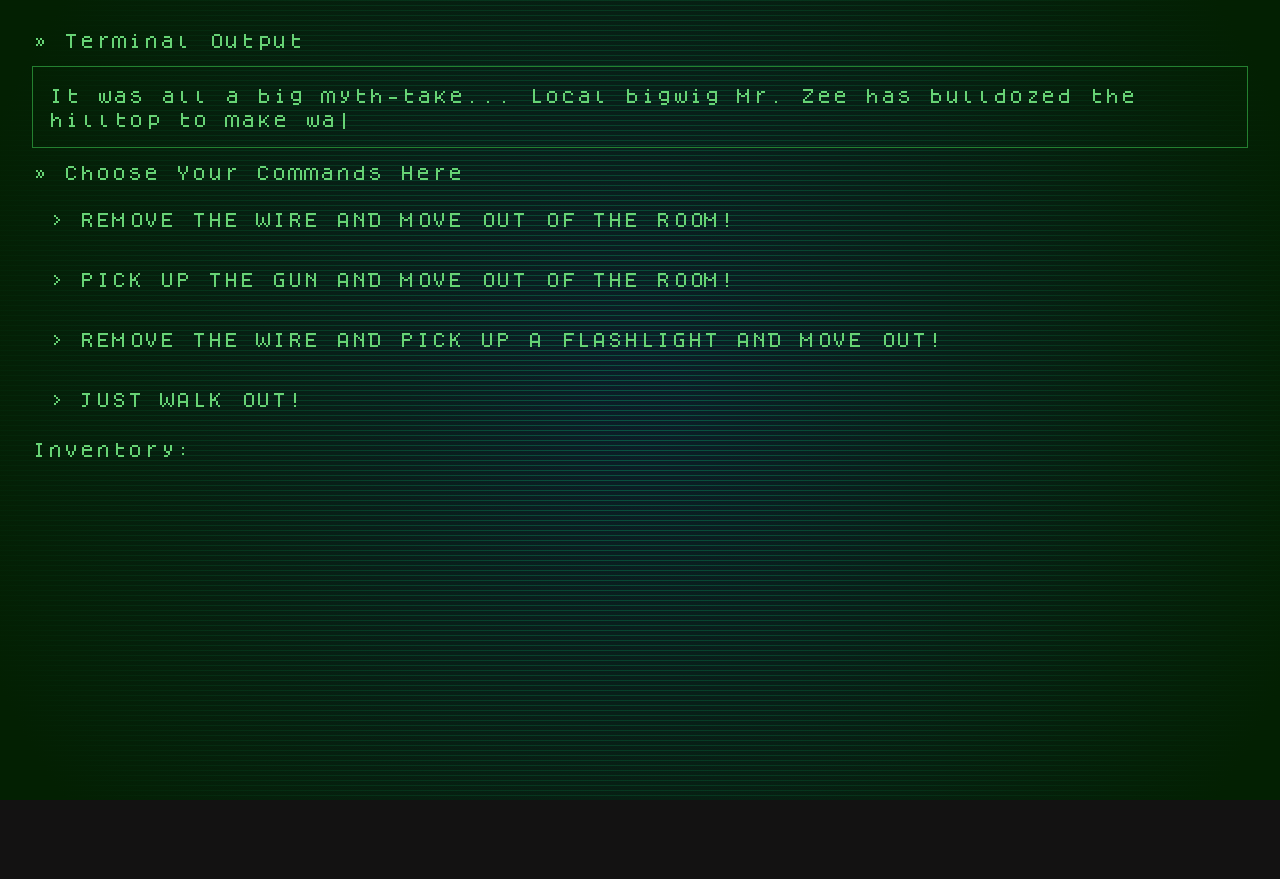
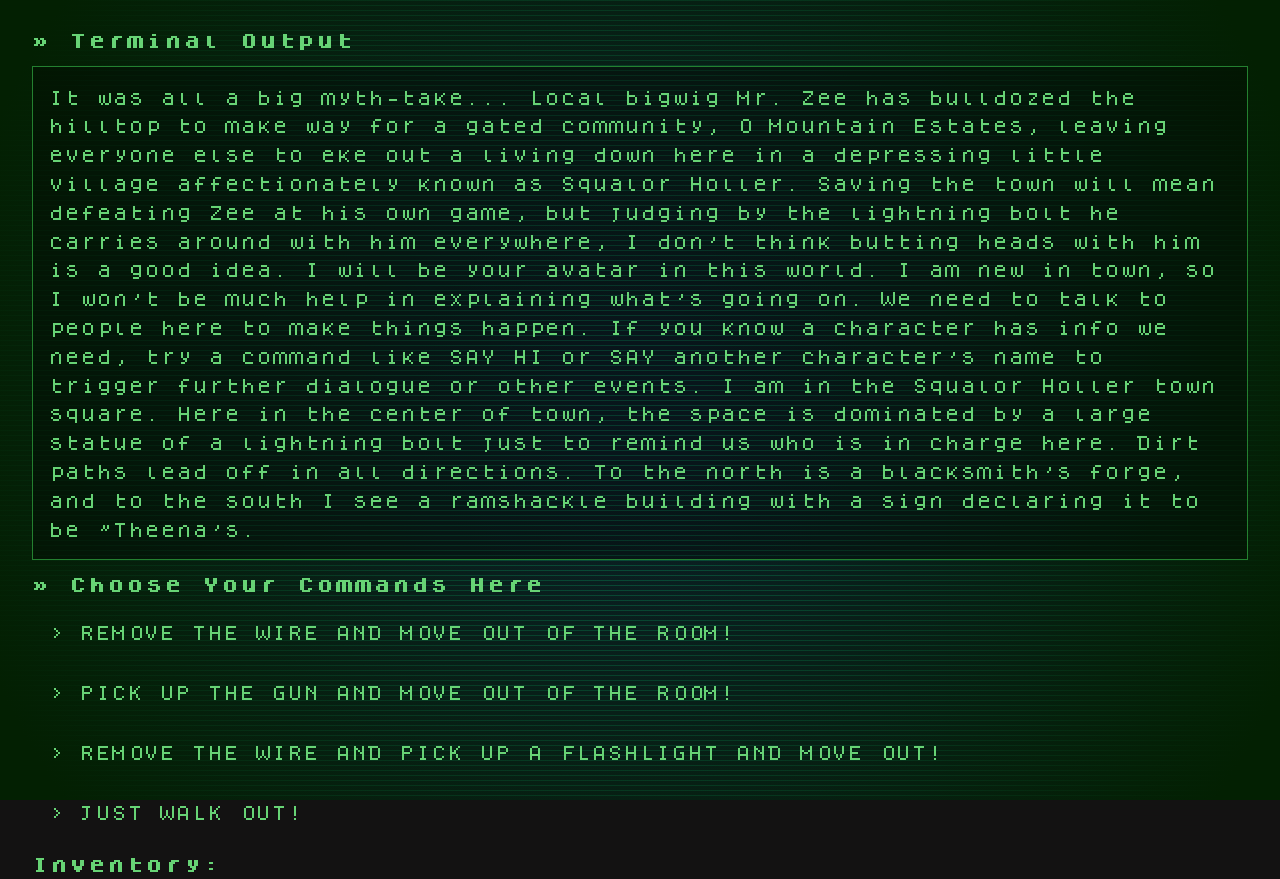
Before and after one commit to X-e-n-o-r/Adventure-Game, a React (Vite) app: page / in a window 1280 px wide. Before the commit the page ends 800 px from the top, so only its background shows below. Built offline with nearby package versions, Linux system fonts and the light colour scheme.

Commit message:
design update

```diff
--- a/package.json
+++ b/package.json
@@ -12,7 +12,8 @@
   "dependencies": {
     "react": "^18.2.0",
     "react-dom": "^18.2.0",
-    "react-type-animation": "^3.0.1"
+    "react-type-animation": "^3.0.1",
+    "text-type-animation-effect-react": "^1.2.9"
   },
   "devDependencies": {
     "@types/react": "^18.0.28",
--- a/src/App.tsx
+++ b/src/App.tsx
@@ -2,7 +2,6 @@ import React from "react"
 import Game from "./Game"
 import ItemsType from "./types/ItemsType"
 import { option } from "./types/GameType"
-import { TypeAnimation } from 'react-type-animation';
 
 const App: React.FC = () => {
   const [nodeId, setNodeId] = React.useState(1)
@@ -48,10 +47,22 @@ const App: React.FC = () => {
 		else return "";
 	};
 
+  const checkIsDisabled2 = (option: option) => {
+		let isDisabled = false;
+		if (option.required) {
+			option.required.forEach((item) => {
+				if (!inventory[item]) {
+					isDisabled = true;
+				}
+			});
+		}
+		if (isDisabled) return true;
+		else return false;
+	};
+
   return (
     <>
     <svg
-      xmlns="http://www.w3.org/2000/svg"
       width="100%"
       height="100%"
       className="mainBgStripes"
@@ -73,16 +84,14 @@ const App: React.FC = () => {
       <div className="terminal-output-wrap">
         <h1 className="term-out">» Terminal Output</h1>
         <div className="terminal-output">
-        <TypeAnimation
-        sequence={[
-          node.title
-        ]}/>
+          {node.title}
         </div>
       </div>
       <div className="user-input-wrap">
         <h1>» Choose Your Commands Here</h1>
         {node.options.map((option, index) => (
           <button
+          disabled={checkIsDisabled2(option)}
           className={checkIsDisabled(option)}
           onClick={() => {onOptionClick(index)
           }}
@@ -91,7 +100,7 @@ const App: React.FC = () => {
           </button>
         ))}
       </div>
-      <div className="inventory">Inventory: {renderInventory()}</div>
+      <h1 className="inventory">Inventory: <br/>{renderInventory()}</h1>
     </div>
     </>
   )
--- a/src/Game.tsx
+++ b/src/Game.tsx
@@ -4,12 +4,8 @@ import GameType from "./types/GameType";
 const Game: GameType = {
 	1: {
 		title:
-			`It was all a big myth-take...
-
-			Local bigwig Mr. Zee has bulldozed the hilltop to make way for a gated community, O Mountain Estates, leaving everyone else to eke out a living down here in a depressing little village affectionately known as Squalor Holler. Saving the town will mean defeating Zee at his own game, but judging by the lightning bolt he carries around with him everywhere, I don't think butting heads with him is a good idea.
-
+			`It was all a big myth-take... Local bigwig Mr. Zee has bulldozed the hilltop to make way for a gated community, O Mountain Estates, leaving everyone else to eke out a living down here in a depressing little village affectionately known as Squalor Holler. Saving the town will mean defeating Zee at his own game, but judging by the lightning bolt he carries around with him everywhere, I don't think butting heads with him is a good idea.
 			I will be your avatar in this world. I am new in town, so I won't be much help in explaining what's going on. We need to talk to people here to make things happen. If you know a character has info we need, try a command like SAY HI or SAY another character's name to trigger further dialogue or other events.
-
 			I am in the Squalor Holler town square.
 			Here in the center of town, the space is dominated by a large statue of a lightning bolt just to remind us who is in charge here. Dirt paths lead off in all directions. To the north is a blacksmith's forge, and to the south I see a ramshackle building with a sign declaring it to be "Theena's.`,
 		options: [
--- a/src/Styles/index.scss
+++ b/src/Styles/index.scss
@@ -3,9 +3,14 @@
   src: url('/fonts/dogica.ttf');
 }
 
+@font-face {
+  font-family: dogicaBold;
+  src: url('/fonts/dogicabold.ttf');
+}
+
 :root {
   font-family: dogica, Inter, system-ui, Avenir, Helvetica, Arial, sans-serif;
-  line-height: 1.5;
+  line-height: 1.8;
   font-weight: 400;
 
   color-scheme: light dark;
@@ -48,8 +53,10 @@
 }
 
 h1 {
-  font-size: 3.2em;
+  font-size: 1rem;
+  letter-spacing: 3px;
   line-height: 1.1;
+  font-family: dogicaBold, dogica Inter, system-ui, Avenir, Helvetica, Arial, sans-serif;
 }
 
 h2 {
@@ -58,6 +65,7 @@ h2 {
 
 .terminal-output {
   border: 1px solid #248030;
+  background-color: rgba(0, 0, 0, 0.3);
   padding: 1rem;
 }
 
@@ -91,7 +99,12 @@ button:hover {
 }
 
 .disabled {
-  border: 1px solid #414141;
+  color: #123c17;
+}
+
+.disabled:hover {
+  background-color: transparent;
+  cursor: not-allowed;
 }
 
 .btn:hover {
@@ -100,10 +113,7 @@ button:hover {
 
 .inventory {
   margin-top: 1rem;
-}
-
-h1 {
-  font-size: 1rem;
+  line-height: 1.8;
 }
 
 .term-out {
```
Also changed, not shown: 1 other file (tests, documents, lock files or other folders).
